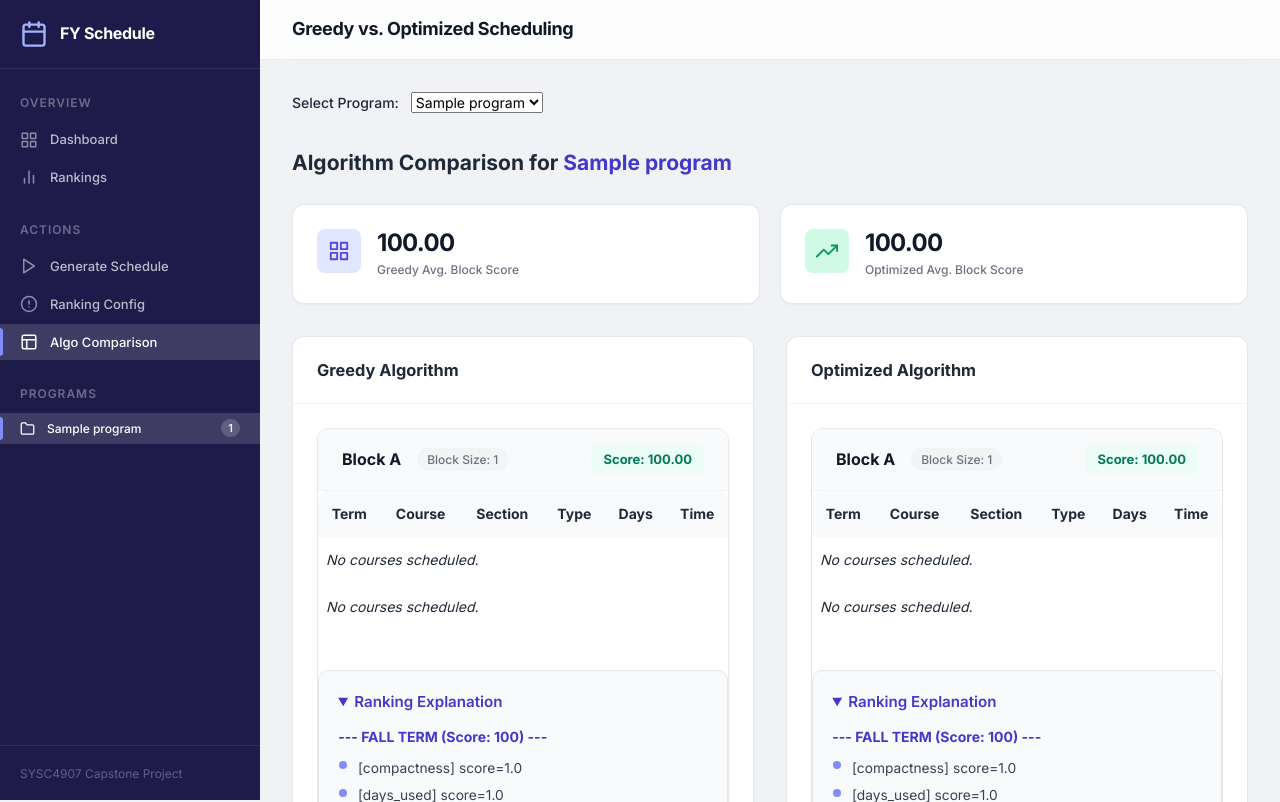
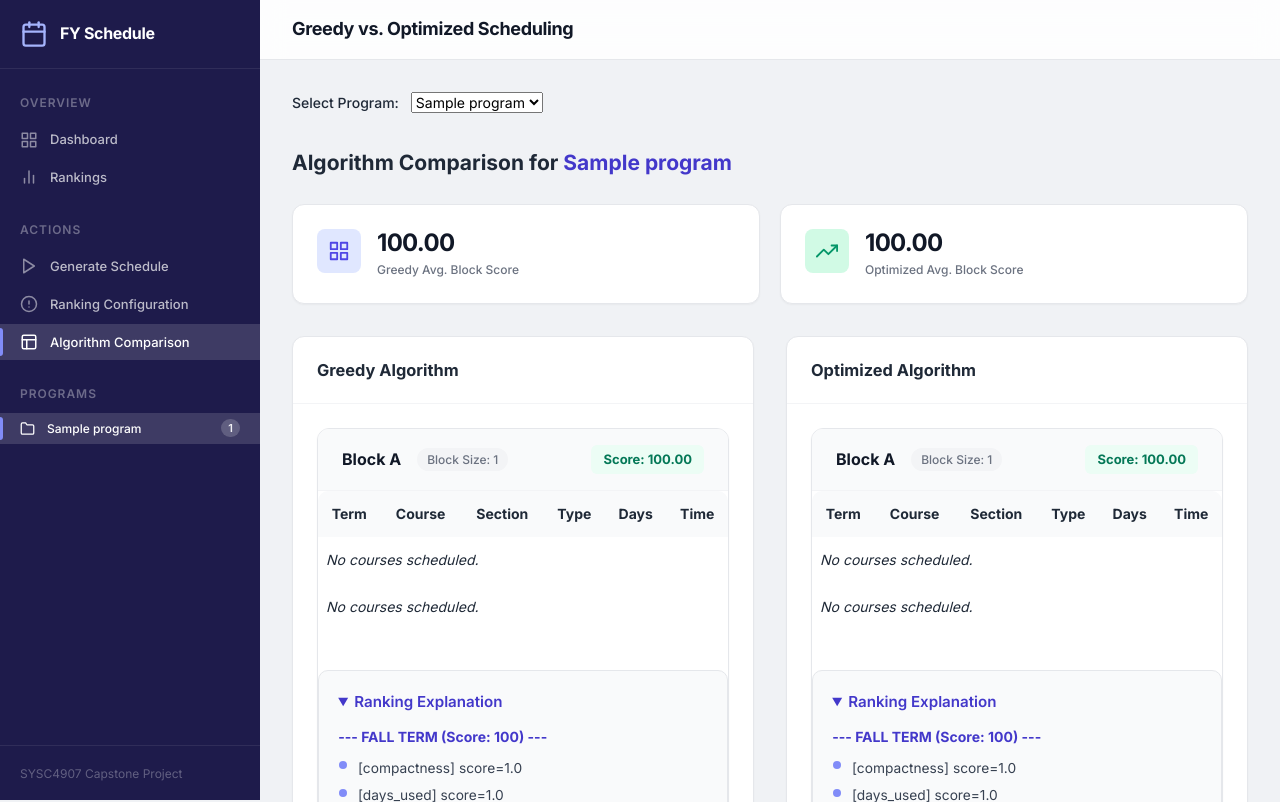
Before and after one commit to MartinS416/first_year_schedule_SYSC4907, a Django app: page /algo-comparison/ in a window 1280 px wide. Shown: the top 802 px of the page. Run offline with Django 5.2, Linux system fonts and the light colour scheme; tables that the repository leaves empty hold one stand-in row (values such as "Sample post").

Commit message:
Fixed naming for ranking configuration and algoritihm comparison sidebar

```diff
--- a/data_app/templates/base.html
+++ b/data_app/templates/base.html
@@ -68,7 +68,7 @@
                         <line x1="12" y1="8" x2="12" y2="12"></line>
                         <line x1="12" y1="16" x2="12" y2="16"></line>
                     </svg>
-                    <span>Ranking Config</span>
+                    <span>Ranking Configuration</span>
                 </a>
                 <a href="/algo-comparison/" class="nav-link {% if active_page == 'algo-comparison' %}active{% endif %}">
                     <svg width="18" height="18" viewBox="0 0 24 24" fill="none" stroke="currentColor" stroke-width="2" stroke-linecap="round" stroke-linejoin="round">
@@ -76,7 +76,7 @@
                         <line x1="3" y1="9" x2="21" y2="9"></line>
                         <line x1="9" y1="21" x2="9" y2="9"></line>
                     </svg>
-                    <span>Algo Comparison</span>
+                    <span>Algorithm Comparison</span>
                 </a>
             </div>
             <div class="nav-section">
```
